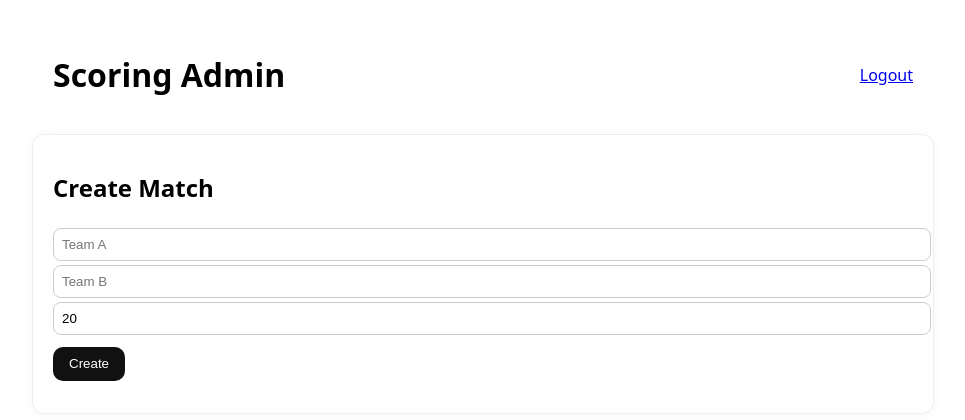
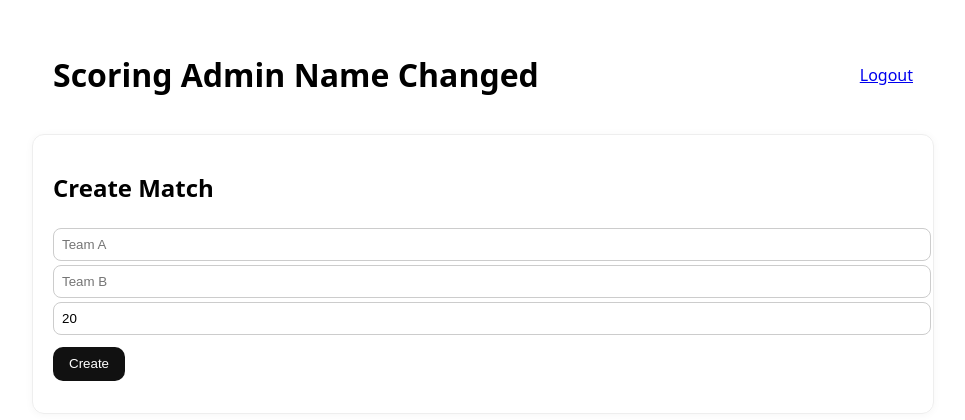
Before and after one commit to ManikantaGWUID/cricket_scorer, a FastAPI app: template app/templates/admin.html in a window 1280 px wide. Shown: the top 420 px of the page, without its empty margins (157-1122 px from the left). Run offline with FastAPI, Linux system fonts and the light colour scheme; the template is opened without the code that fills it, so the values that code supplies are empty.

Commit message:
Admin Name changed

```diff
--- a/app/templates/admin.html
+++ b/app/templates/admin.html
@@ -8,7 +8,7 @@
 </head>
 <body>
   <header>
-    <h1>Scoring Admin</h1>
+    <h1>Scoring Admin Name Changed</h1>
     <nav><a href="/logout">Logout</a></nav>
   </header>
 
```
